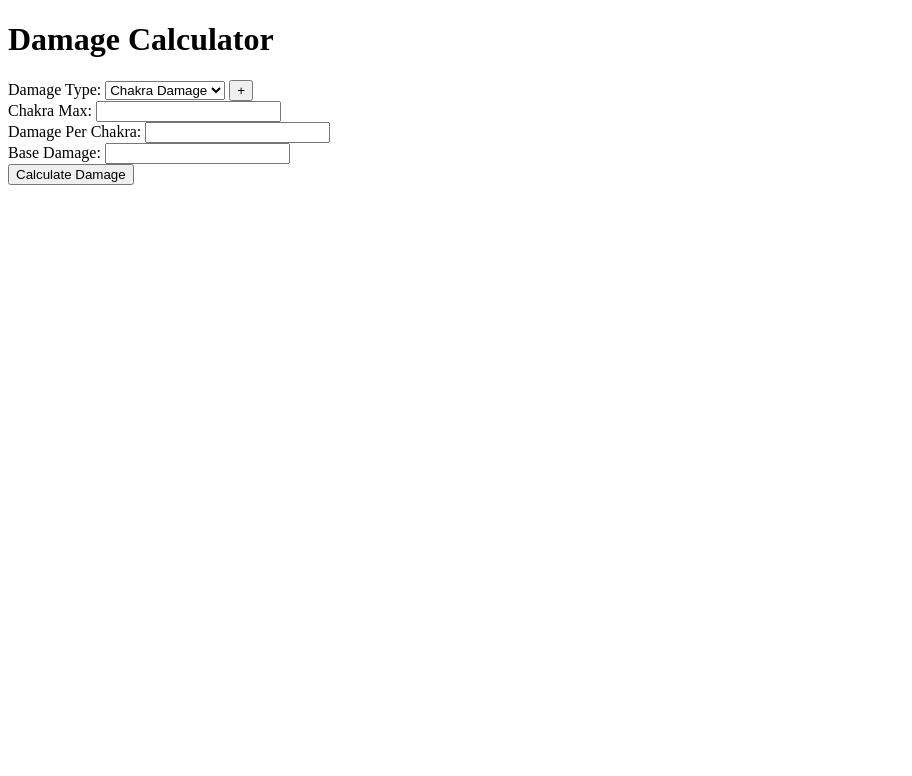
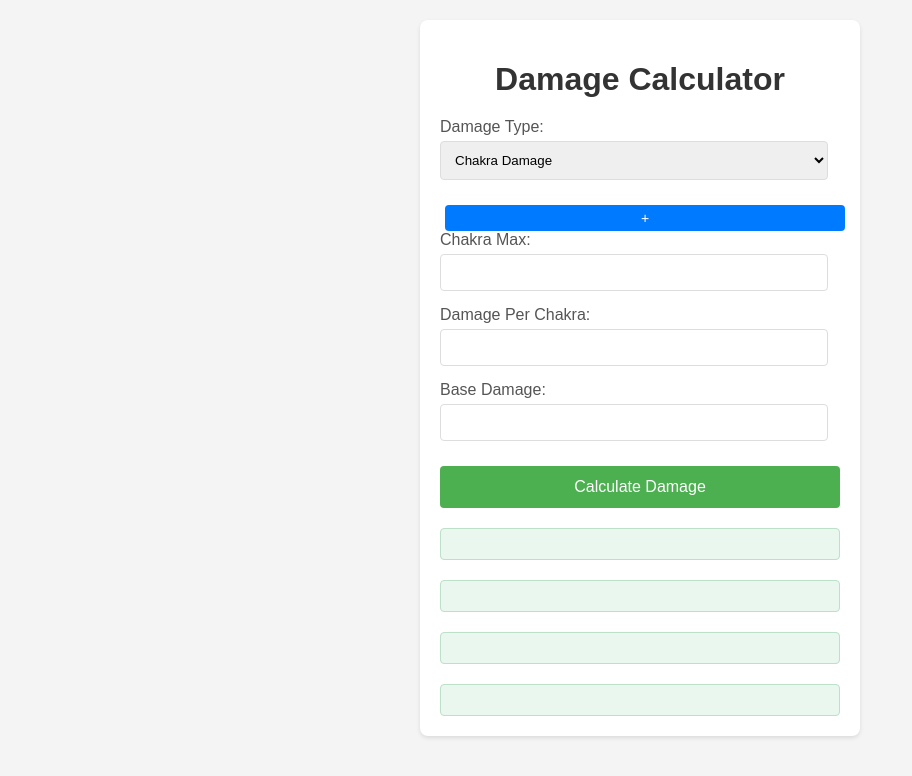
Before and after one commit to CodingOlive/index.html, a plain HTML site: page index.html in a window 1280 px wide. Shown: the whole page, without its empty margins (0-912 px from the left). Drawn offline with Linux system fonts and the light colour scheme.

Commit message:
Update index.html

```diff
--- a/index.html
+++ b/index.html
@@ -3,7 +3,149 @@
 <head>
   <title>Damage Calculator</title>
   <style>
-    /* Your CSS styles here */
+    /* --- CSS Styles --- */
+    body {
+      font-family: sans-serif;
+      background-color: #f4f4f4;
+      margin: 0;
+      padding: 20px;
+      display: flex;
+      justify-content: center;
+      align-items: flex-start;
+      min-height: 100vh;
+    }
+
+    .div-calculator {
+      background-color: #fff;
+      padding: 20px;
+      border-radius: 8px;
+      box-shadow: 0 2px 4px rgba(0, 0, 0, 0.1);
+      width: 400px;
+    }
+
+    h1 {
+      text-align: center;
+      color: #333;
+      margin-bottom: 20px;
+    }
+
+    label {
+      display: block;
+      margin-bottom: 5px;
+      color: #555;
+    }
+
+    input[type="text"],
+    select {
+      width: calc(100% - 12px);
+      padding: 10px;
+      margin-bottom: 15px;
+      border: 1px solid #ddd;
+      border-radius: 4px;
+      box-sizing: border-box;
+    }
+
+    button {
+      color: white;
+      padding: 12px 20px;
+      border: none;
+      border-radius: 4px;
+      cursor: pointer;
+      width: 100%;
+      font-size: 16px;
+      margin-top: 10px;
+    }
+
+    button:hover {
+      background-color: #45a049;
+    }
+
+    .calculate-button {
+      background-color: #4CAF50;
+    }
+
+    .calculate-button:hover {
+      background-color: #45a049;
+    }
+
+    #damageResult,
+    #scientificResult,
+    #wordResult,
+    #equationResult {
+      margin-top: 20px;
+      padding: 15px;
+      background-color: #e9f7ef;
+      border: 1px solid #bce0c8;
+      border-radius: 4px;
+      color: #333;
+    }
+
+    .additional-input-group {
+      margin-bottom: 10px;
+      display: flex;
+      align-items: center;
+    }
+
+    .modifier-indicator {
+      display: inline-block;
+      margin-left: 5px;
+      font-weight: bold;
+      font-size: 14px;
+      color: #555;
+      width: 15px;
+      text-align: center;
+    }
+
+    .modifier-toggle-button {
+      display: inline-block;
+      background-color: #ddd;
+      color: #333;
+      padding: 2px 5px;
+      border: 1px solid #ccc;
+      border-radius: 4px;
+      cursor: pointer;
+      font-size: 12px;
+      margin-left: 5px;
+      width: 25px;
+      text-align: center;
+    }
+
+    .modifier-toggle-button:hover {
+      background-color: #ccc;
+    }
+
+    .remove-button {
+      display: inline-block;
+      background-color: #dc3545;
+      color: white;
+      padding: 2px 5px;
+      border: none;
+      border-radius: 4px;
+      cursor: pointer;
+      font-size: 12px;
+      margin-left: 5px;
+      width: 25px;
+      text-align: center;
+    }
+
+    .remove-button:hover {
+      background-color: #c82333;
+    }
+
+    .add-button {
+      background-color: #007bff;
+      color: white;
+      padding: 5px 10px;
+      border: none;
+      border-radius: 4px;
+      cursor: pointer;
+      font-size: 14px;
+      margin-left: 5px;
+    }
+
+    .add-button:hover {
+      background-color: #0056b3;
+    }
   </style>
 </head>
 <body onload="toggleChakraInputs()">
```
